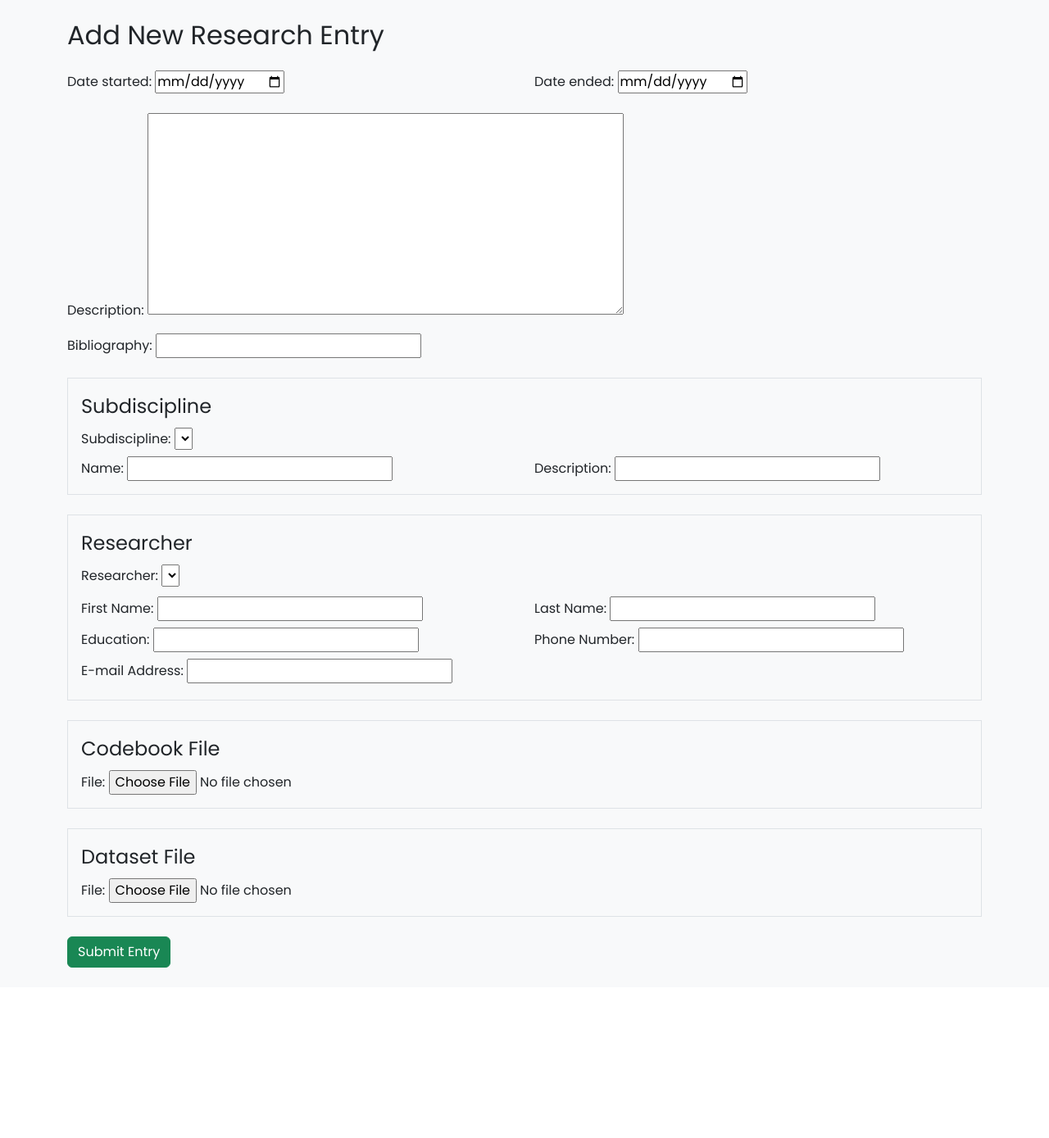
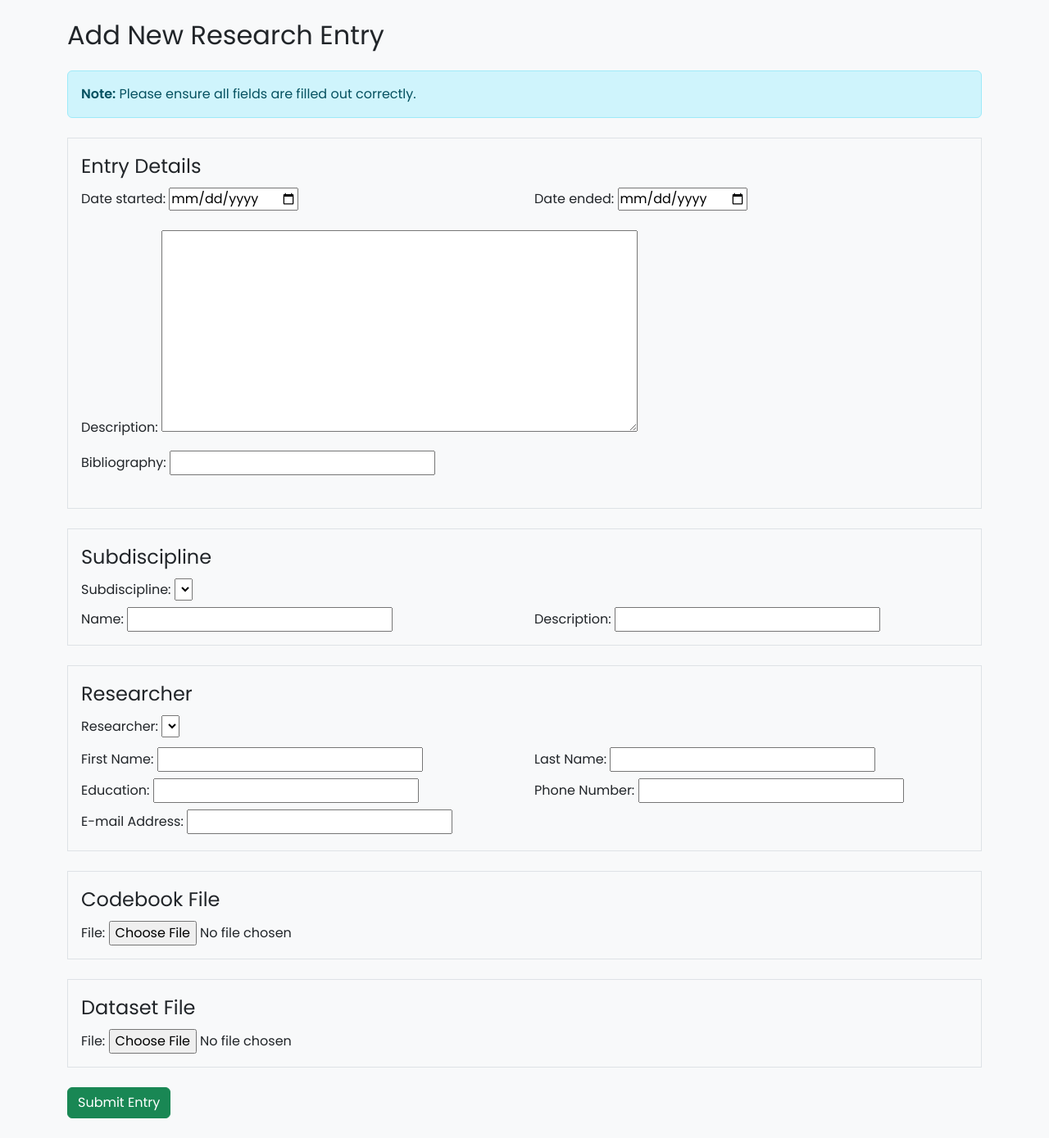
Before and after one commit to gitinference/fsdc-webapp, a Django app: template dashboard/templates/dashboard/add_entry.html in a window 1280 px wide. Shown: the part 56-1445 px from the top of the page at 82% size. Before the commit the page ends 1261 px from the top, so only its background shows below. Run offline with Django 5.2, Linux system fonts and the light colour scheme; the template is opened without the code that fills it: values named after a table or form of the project are taken from there, others are empty.

Commit message:
add fieldset tag and small alert tag for note

```diff
--- a/dashboard/templates/dashboard/add_entry.html
+++ b/dashboard/templates/dashboard/add_entry.html
@@ -12,6 +12,14 @@
 
 <form method="post" enctype="multipart/form-data" id="entryForm">
   {% csrf_token %}
+
+  <!-- Entry Details -->
+  <div class="alert alert-info mb-4">
+    <strong>Note:</strong> Please ensure all fields are filled out correctly.
+  </div>
+
+  <fieldset class="border p-3 mb-4">
+    <legend>Entry Details</legend>
 
     <div class="row mb-4">
       <div class="col-md-6">
@@ -28,6 +36,7 @@
     <div class="mb-4">
       {{ entry_form.bibliography.label_tag }} {{ entry_form.bibliography }}
     </div>
+  </fieldset>
 
   <!-- Subdiscipline -->
   <fieldset class="border p-3 mb-4">
```
Lines whose indentation alone changed are shown as unchanged.
